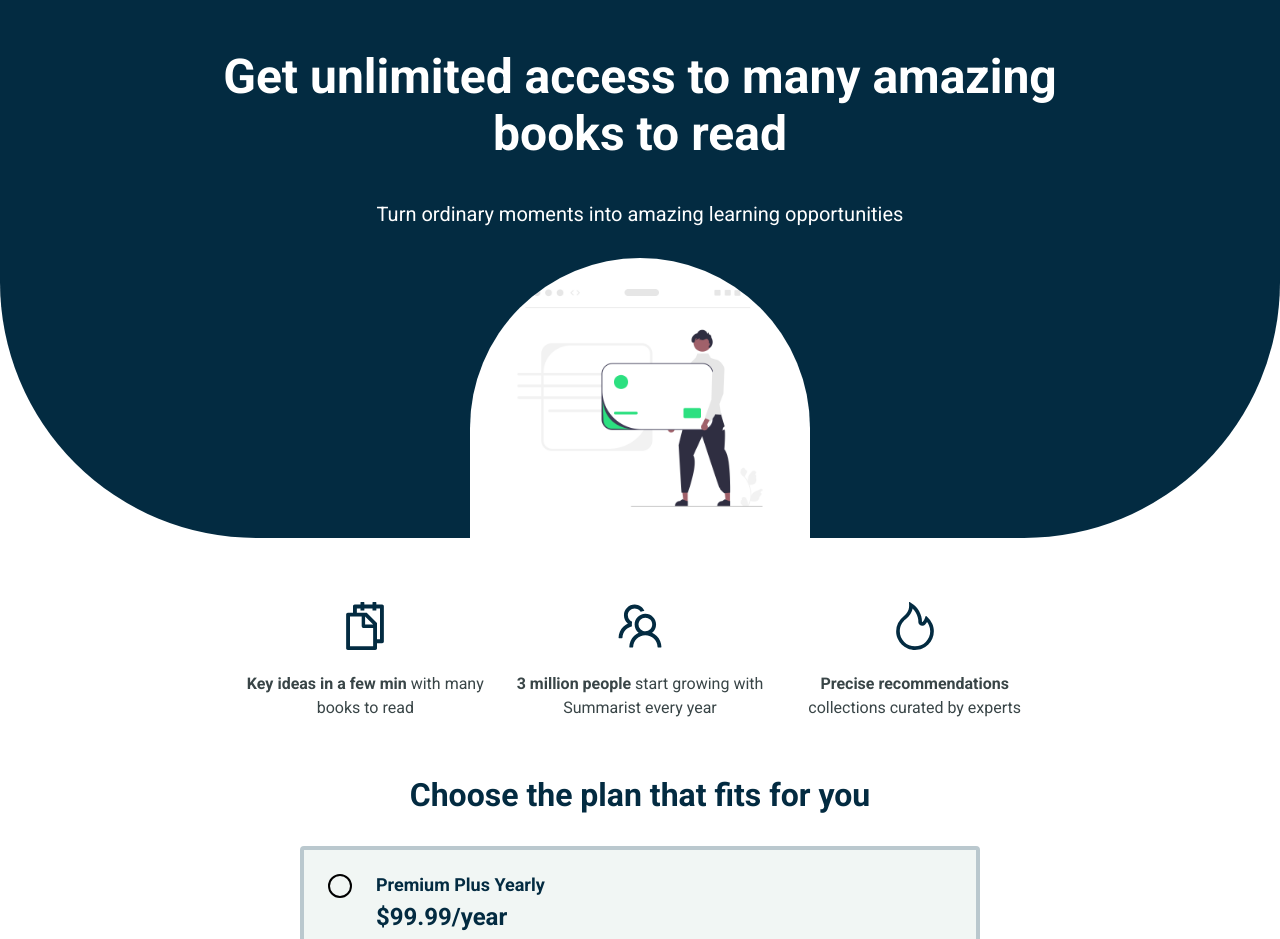
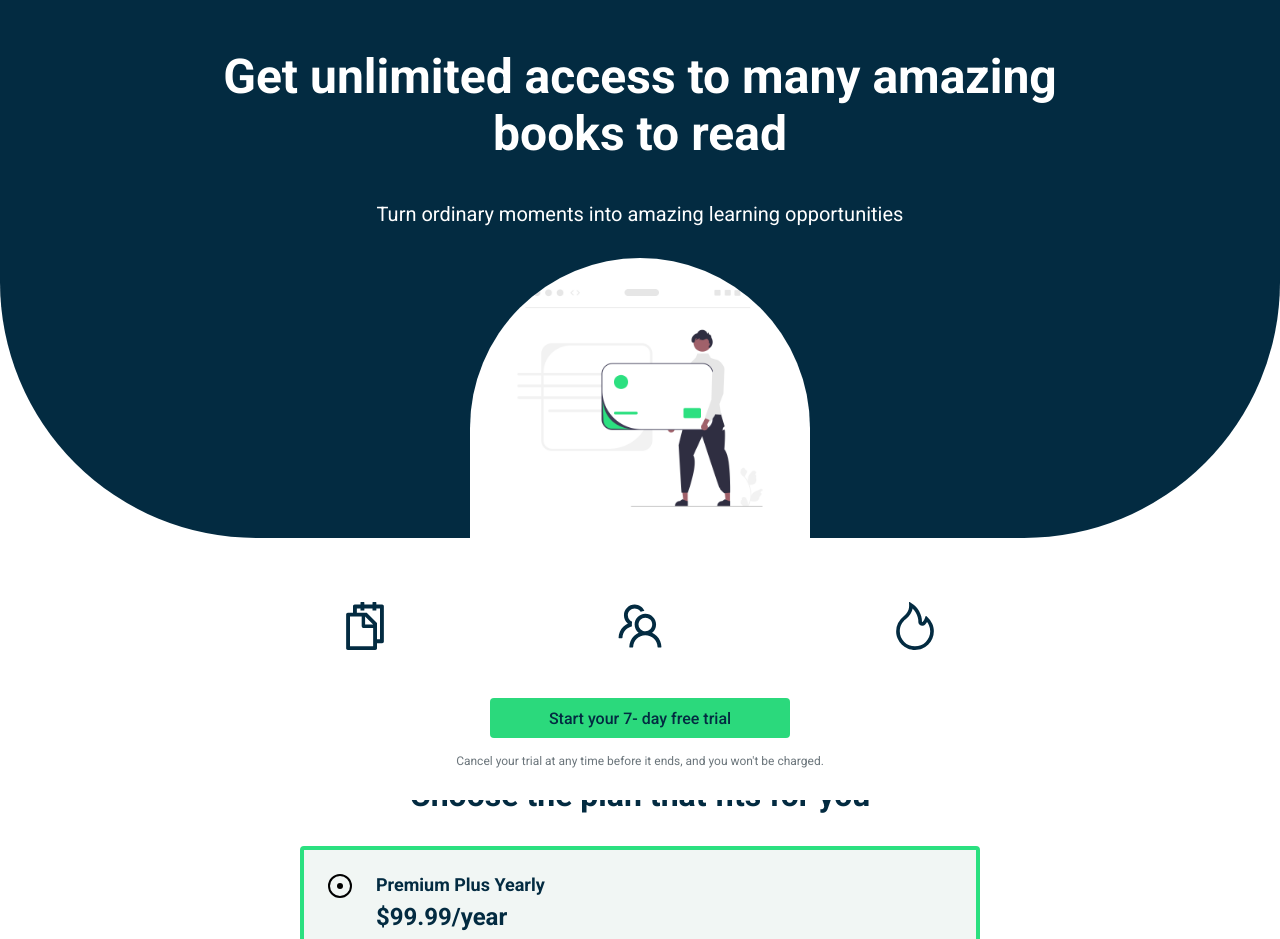
Before and after one commit to samgable27/Summarist, a Next.js app: page /choose-plan in a window 1280 px wide. Shown: the top 939 px of the page. Built offline with nearby package versions, Linux system fonts and the light colour scheme.

Commit message:
conditional state/rendering complete, now onto last section and then payment

```diff
--- a/pages/choose-plan.tsx
+++ b/pages/choose-plan.tsx
@@ -1,4 +1,4 @@
-import React from "react";
+import React, { useState } from "react";
 import styles from "../styles/pricing.module.css";
 import Image from "next/image";
 import {
@@ -9,6 +9,8 @@ import {
 
 interface ChoosePlanProps {}
 const ChoosePlan: React.FC<ChoosePlanProps> = () => {
+  const [activeSection, setActiveSection] = useState("Premium Plus Yearly");
+
   return (
     <div className={styles.planWrap}>
       <div className={styles.planHeaderWrap}>
@@ -60,23 +62,82 @@ const ChoosePlan: React.FC<ChoosePlanProps> = () => {
           <div className={styles.sectionTitle}>
             Choose the plan that fits for you
           </div>
-          <div className={styles.planCard}>
-            <div className={styles.circle}></div>
+
+          <div
+            className={
+              activeSection === "Premium Plus Yearly"
+                ? styles.planCard__active
+                : styles.planCard
+            }
+            onClick={() => setActiveSection("Premium Plus Yearly")}
+          >
+            {activeSection === "Premium Plus Yearly" ? (
+              <div className={styles.circle}>
+                <div className={styles.planCardDot}></div>
+              </div>
+            ) : (
+              <div className={styles.circle}></div>
+            )}
             <div className={styles.planContent}>
               <div className={styles.planTitle}>Premium Plus Yearly</div>
               <div className={styles.planPrice}>$99.99/year</div>
               <div className={styles.planText}>7-day free trial included</div>
             </div>
           </div>
+
           <div className={styles.planCardSeparator}>or</div>
-          <div className={styles.planCard}>
-            <div className={styles.circle}></div>
+
+          <div
+            className={
+              activeSection === "Premium Plus Monthly"
+                ? styles.planCard__active
+                : styles.planCard
+            }
+            onClick={() => setActiveSection("Premium Plus Monthly")}
+          >
+            {activeSection === "Premium Plus Monthly" ? (
+              <div className={styles.circle}>
+                <div className={styles.planCardDot}></div>
+              </div>
+            ) : (
+              <div className={styles.circle}></div>
+            )}
             <div className={styles.planContent}>
               <div className={styles.planTitle}>Premium Plus Monthly</div>
               <div className={styles.planPrice}>$9.99/month</div>
               <div className={styles.planText}>No trial included</div>
             </div>
           </div>
+          {activeSection === "Premium Plus Yearly" ? (
+            <div className={styles.planCard__cta}>
+              <span className={styles.btnWrapper}>
+                <button
+                  style={{
+                    width: "300px",
+                  }}
+                >
+                  Start your 7- day free trial
+                </button>
+              </span>
+              <div>
+                Cancel your trial at any time before it ends, and you won't be
+                charged.{" "}
+              </div>
+            </div>
+          ) : (
+            <div className={styles.planCard__cta}>
+              <span className={styles.btnWrapper}>
+                <button
+                  style={{
+                    width: "300px",
+                  }}
+                >
+                  Start your first month
+                </button>
+              </span>
+              <div>30-day money back guarantee, no questions asked.</div>
+            </div>
+          )}
         </div>
       </div>
       <section id="footer"></section>
--- a/styles/pricing.module.css
+++ b/styles/pricing.module.css
@@ -111,6 +111,18 @@
   margin: 0 auto;
 }
 
+.planCard__active {
+  display: flex;
+  gap: 24px;
+  padding: 24px;
+  background-color: #f1f6f4;
+  border: 4px solid #2be080;
+  border-radius: 4px;
+  cursor: pointer;
+  max-width: 680px;
+  margin: 0 auto;
+}
+
 .circle {
   position: relative;
   width: 24px;
@@ -140,3 +152,53 @@
   color: #6b757b;
   font-size: 14px;
 }
+
+.planCard__cta {
+  background: #fff;
+  position: sticky;
+  bottom: 0;
+  z-index: 1;
+  padding: 32px 0;
+  display: flex;
+  flex-direction: column;
+  align-items: center;
+  gap: 16px;
+}
+
+.planCard__cta div {
+  font-size: 12px;
+  color: #6b757b;
+  text-align: center;
+}
+
+.btnWrapper button {
+  background-color: #2bd97c;
+  color: #032b41;
+  height: 40px;
+  border-radius: 4px;
+  font-size: 16px;
+  display: flex;
+  align-items: center;
+  justify-content: center;
+  min-width: 180px;
+  font-weight: 500;
+}
+
+.circle {
+  position: relative;
+  width: 24px;
+  height: 24px;
+  border-radius: 50%;
+  border: 2px solid #000;
+  display: flex;
+  align-items: center;
+  justify-content: center;
+}
+
+.planCardDot {
+  position: absolute;
+  width: 6px;
+  height: 6px;
+  background-color: #000;
+  border-radius: 50%;
+}
```
Also changed, not shown: src/store/userStore.ts (+10 -1 lines).
